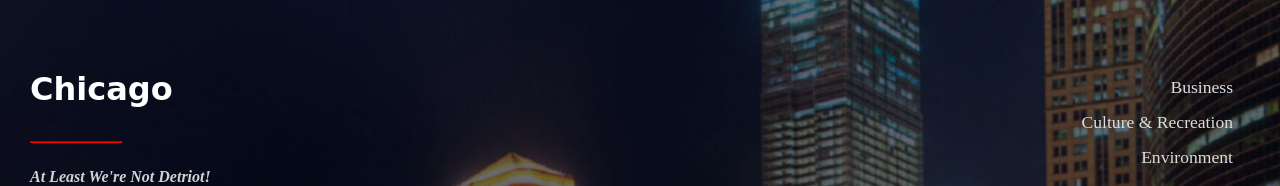
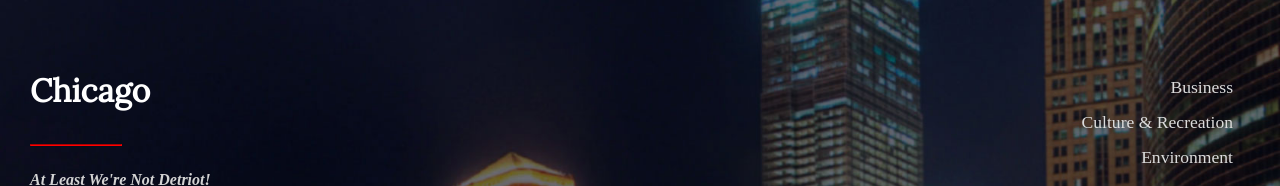
Before and after one commit to JarvisDRaymond/Chicago-Example-Website, a plain HTML site: page index.html in a window 1280 px wide. Shown: the part 122-308 px from the top of the page. Drawn offline with nearby package versions, Linux system fonts and the light colour scheme.

Commit message:
Update style.css

```diff
--- a/css/style.css
+++ b/css/style.css
@@ -78,7 +78,7 @@ nav li a:hover {
 h1, .marquee-wrapper h2 {
 	color:#fff;
         font-size:2em;
-        font-family: 'Oldenburg', cursive;
+        font-family: 'Lora', serif;
 	padding-bottom: 25px;
 }
 hr {
```
